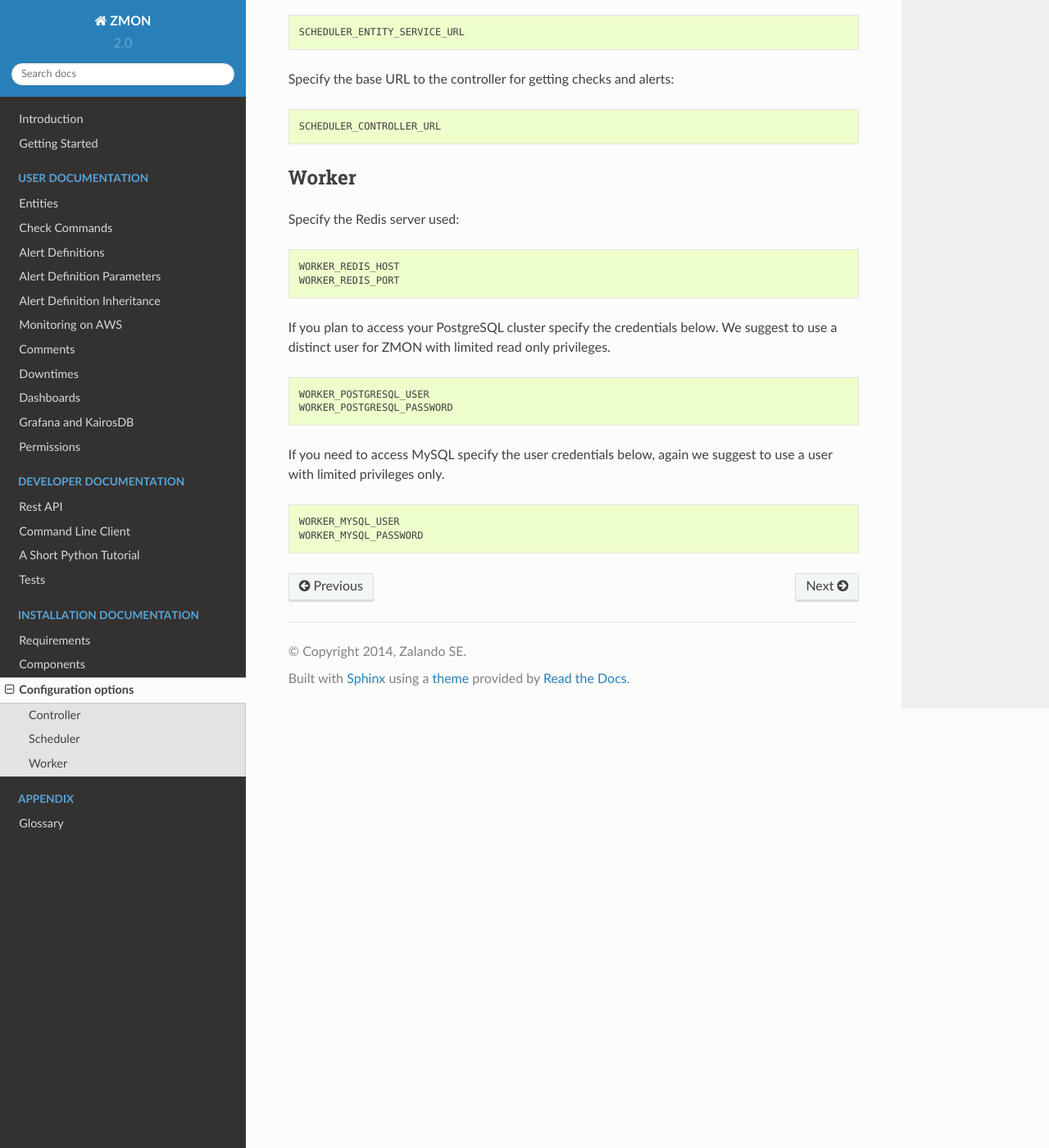
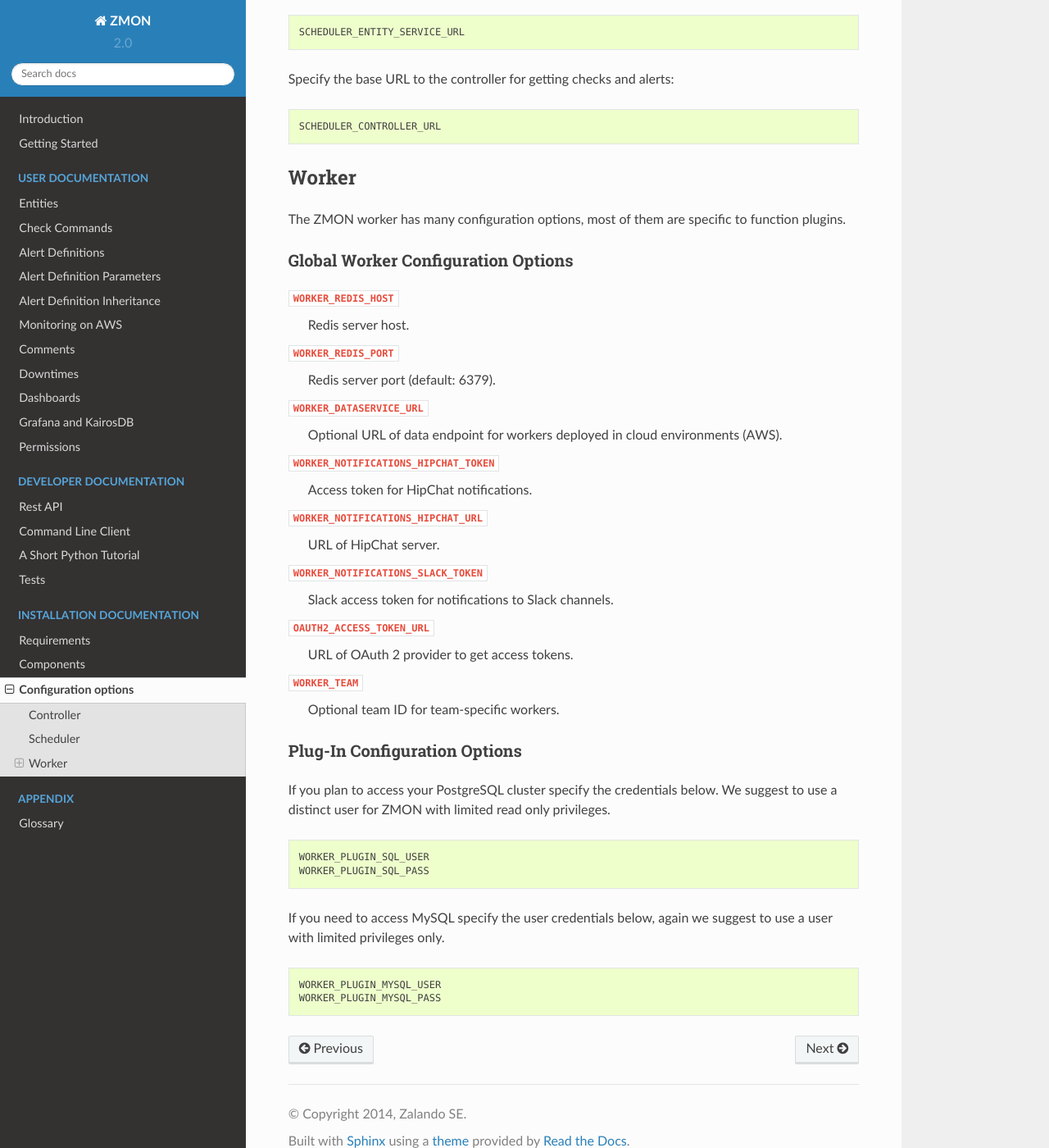
Before and after one commit to zalando-zmon/zmon-docs, a Sphinx documentation site: the page built from docs/installation/configuration.rst, in a window 1280 px wide and 1400 px high, scrolled down 553 px. Shown: the whole window at 82% size. Built offline with Sphinx 7.4.7 and the Read the Docs theme 2.0.0, drawn with Linux system fonts in a browser that asks for light colours.

Commit message:
add most important worker config options

```diff
--- a/docs/installation/configuration.rst
+++ b/docs/installation/configuration.rst
@@ -34,23 +34,42 @@ Specify the base URL to the controller for getting checks and alerts:
 Worker
 ======
 
-Specify the Redis server used:
+The ZMON worker has many configuration options, most of them are specific to function plugins.
 
-.. code-block:: bash
+Global Worker Configuration Options
+-----------------------------------
 
-   WORKER_REDIS_HOST
-   WORKER_REDIS_PORT
+``WORKER_REDIS_HOST``
+    Redis server host.
+``WORKER_REDIS_PORT``
+    Redis server port (default: 6379).
+``WORKER_DATASERVICE_URL``
+    Optional URL of data endpoint for workers deployed in cloud environments (AWS).
+``WORKER_NOTIFICATIONS_HIPCHAT_TOKEN``
+    Access token for HipChat notifications.
+``WORKER_NOTIFICATIONS_HIPCHAT_URL``
+    URL of HipChat server.
+``WORKER_NOTIFICATIONS_SLACK_TOKEN``
+    Slack access token for notifications to Slack channels.
+``OAUTH2_ACCESS_TOKEN_URL``
+    URL of OAuth 2 provider to get access tokens.
+``WORKER_TEAM``
+    Optional team ID for team-specific workers.
+
+
+Plug-In Configuration Options
+-----------------------------
 
 If you plan to access your PostgreSQL cluster specify the credentials below. We suggest to use a distinct user for ZMON with limited read only privileges.
 
 .. code-block:: bash
 
-   WORKER_POSTGRESQL_USER
-   WORKER_POSTGRESQL_PASSWORD
+   WORKER_PLUGIN_SQL_USER
+   WORKER_PLUGIN_SQL_PASS
 
 If you need to access MySQL specify the user credentials below, again we suggest to use a user with limited privileges only.
 
 .. code-block:: bash
 
-   WORKER_MYSQL_USER
-   WORKER_MYSQL_PASSWORD
+   WORKER_PLUGIN_MYSQL_USER
+   WORKER_PLUGIN_MYSQL_PASS
```
